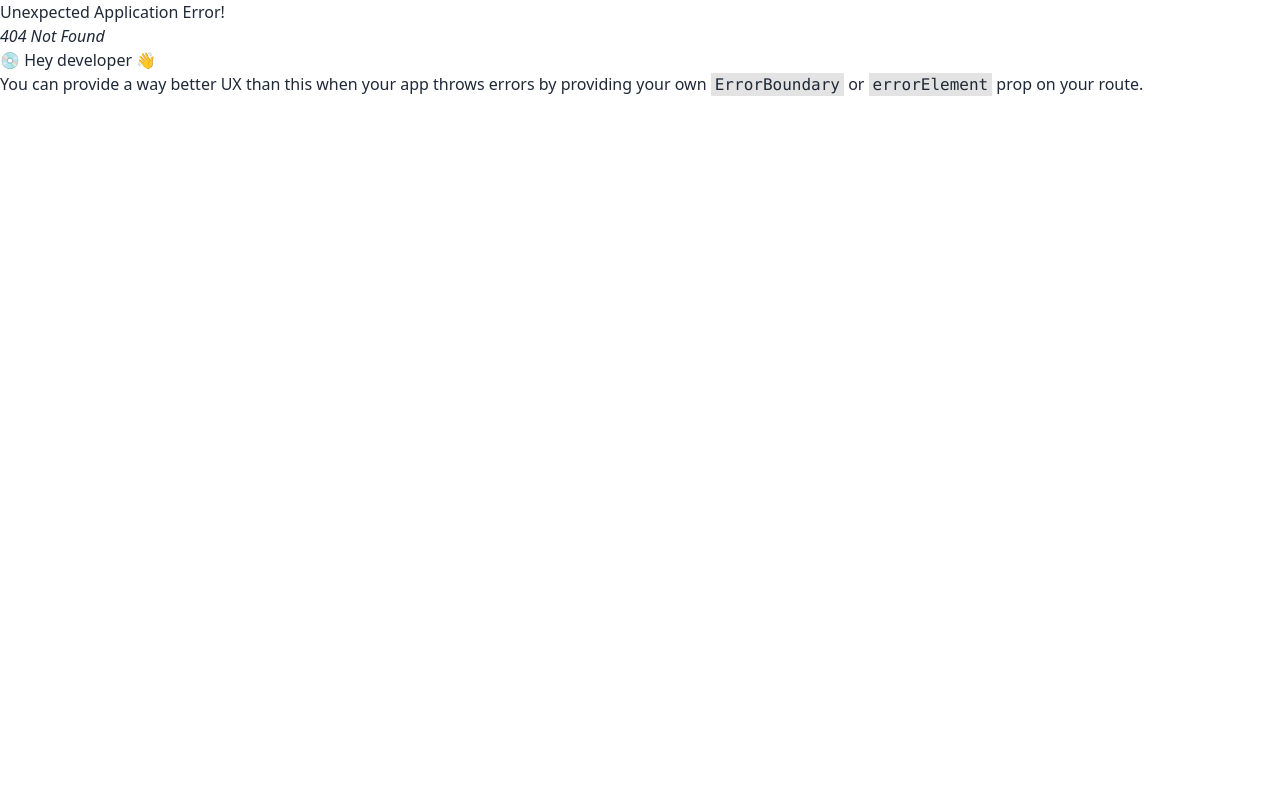
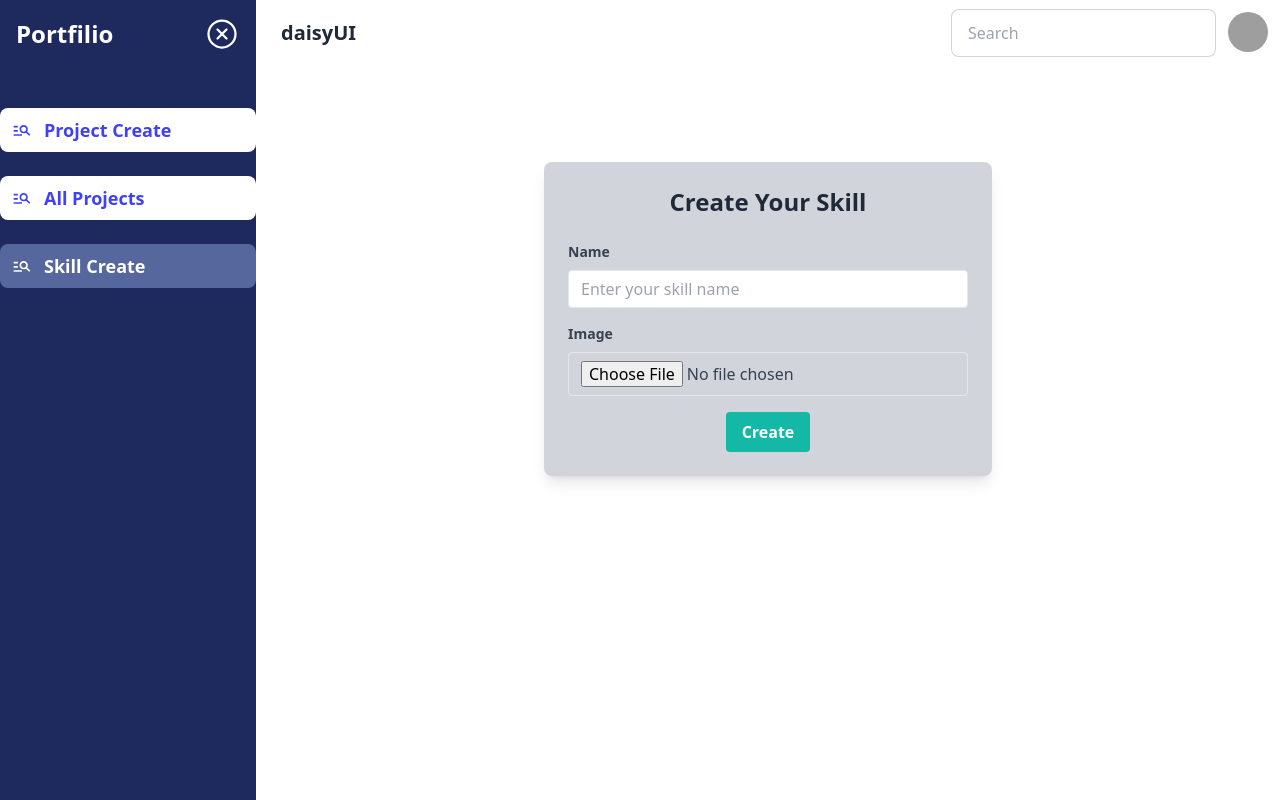
Before and after one commit to ishanrana363/Portfolio-Dashboard, a React (Vite) app: page /dashboard/skill-create in a window 1280 px wide. Before the commit this address had no page. Built offline with nearby package versions, Linux system fonts and the light colour scheme; sample sign-in values are in the browser's storage; grey boxes are pictures that could not be loaded.

Commit message:
skill create done

```diff
--- /dev/null
+++ b/src/apiRequest/skill-api/skillApi.js
@@ -0,0 +1,19 @@
+import { getToken } from "../../helper/sessionHelper";
+import useAxiosPublic from "../../hook/UseAxiosHook";
+
+const axiosPublic = useAxiosPublic();
+
+const config = {
+    headers: {
+        Authorization: getToken(),
+    },
+}
+
+export const createSkillApi = async (payload)=>{
+    let res = await axiosPublic.post(`/skill-create`,payload,config);
+    if (res.data.status === "success") {
+        return res.data.status
+    } else {
+        return false;
+    }
+}
--- /dev/null
+++ b/src/apiRequest/skill-api/skillStore.js
@@ -0,0 +1,42 @@
+import { create } from "zustand";
+import useAxiosPublic from '../../hook/UseAxiosHook';
+import { getToken } from "../../helper/sessionHelper";
+
+
+const useAxios = useAxiosPublic();
+
+
+const config = {
+    headers: {
+        Authorization: getToken(),
+    },
+};
+
+const skillStore = create((set) => ({
+    totalSkillLength: [],
+    totalSkillDataList: [],
+    totalSkillDataApi: async (pageNo, perPage, searchValue) => {
+        let res = await useAxios.get(`/all-project-by-admin/${pageNo}/${perPage}/${searchValue}`,config);
+        if (res.data["status"] === "success") {
+            if (res.data["data"]["0"]["Rows"].length > 0) {
+                set({ totalSkillDataList: res.data["data"]["0"]["Rows"] });
+                set({ totalSkillLength: res.data["data"]["0"]["Total"]["0"]["count"] })
+            } else {
+                return false;
+            }
+        } else {
+            return false;
+        }
+    },
+    singleProjectData : [],
+    singleProjectDataApi: async (id) => {
+        let res = await useAxios.get(`/sigle-project/${id}`, config);
+        if (res.data["status"] === "success") {
+            set({ singleProjectData: res.data["data"]});
+        } else {
+            return false;
+        }
+    },
+}))
+
+export default skillStore;
--- a/src/component/project/AllProject.jsx
+++ b/src/component/project/AllProject.jsx
@@ -165,8 +165,8 @@ const ProjectTable = () => {
                 <div className="mt-5">
                     <nav aria-label="Page navigation example">
                         <ReactPaginate
-                            previousLabel="<"
-                            nextLabel=">"
+                            previousLabel="prev"
+                            nextLabel="next"
                             pageCount={Math.ceil(totalProjectLength / perPage)}
                             marginPagesDisplayed={2}
                             pageRangeDisplayed={5}
--- a/src/component/project/ProjectCreate.jsx
+++ b/src/component/project/ProjectCreate.jsx
@@ -19,9 +19,10 @@ const ProjectCreate = () => {
         const documentation = e.target.documentation.value;
 
         let ImageUrl = '';
-        if (img) {
-            ImageUrl = await uploadImg(img);
+        if (!img?.name) {
+            ImageUrl = ""
         }
+        ImageUrl = await uploadImg(img);
 
         let payload = {
             name,
--- a/src/component/sidebar/Sidebar.jsx
+++ b/src/component/sidebar/Sidebar.jsx
@@ -59,6 +59,19 @@ const Sidebar = () => {
                                 </span>
                             </NavLink>
                         </li>
+                        <li>
+                            <NavLink
+                                to="/dashboard/skill-create"
+                                className={`${pathname==="/dashboard/skill-create" ? ` bg-[#55679C] text-white ` : `bg-white text-[#4040f6]` } px-3 flex py-2 justify-start items-center w-full
+                                hover:shadow-lg hover:shadow-indigo-500/300 hover:bg-indigo-500/100 rounded-lg hover:text-white text-lg my-6 `}
+                                activeClassName="bg-indigo-900 shadow-lg"
+                            >
+                                <MdOutlineManageSearch className='font-bold text-xl' />
+                                <span className={`${isSidebarOpen ? 'block' : 'hidden'}`}>
+                                    <p className='font-bold ml-3 '>Skill Create</p>
+                                </span>
+                            </NavLink>
+                        </li>
                     </ul>
                 </nav>
             </aside>
--- /dev/null
+++ b/src/component/skill/SkillCreate.jsx
@@ -0,0 +1,92 @@
+import { useState } from "react";
+import { createSkillApi } from "../../apiRequest/skill-api/skillApi";
+import { uploadImg } from "../../upload-img/UploadImg";
+import toast, { Toaster } from "react-hot-toast";
+import SpinnerLoader from "../full-screen-loder/Spinner";
+
+const SkillCreate = () => {
+    const [loader, setLoader] = useState(false);
+    const handelSubmit = async (e) => {
+        e.preventDefault();
+        const name = e.target.name.value;
+        let img = e.target.img.files[0];
+
+        let ImageUrl = '';
+        if (!img?.name) {
+            ImageUrl = ""
+        }
+        ImageUrl = await uploadImg(img);
+
+        const payload = {
+            name,
+            img: ImageUrl
+        };
+        setLoader(true)
+        const res = await createSkillApi(payload);
+        setLoader(false)
+        if (res) {
+            toast.success("Skill created successfully")
+        }else{
+            toast.error("Failed to create skill")
+        }
+
+
+    };
+    return (
+        <>
+            <div className=" my-16 " >
+                <div className="flex justify-center  items-center animate-zoom-in">
+                    <div className="w-full max-w-md bg-gray-300 shadow-lg rounded-lg p-6">
+                        <h2 className="text-2xl font-semibold text-center mb-6 animate-fade-in-right ">Create Your Skill</h2>
+                        <form className="" onSubmit={handelSubmit} >
+                            {/* Name */}
+                            <div className="mb-4 animate-fade-in-left ">
+                                <label className="block text-gray-700 text-sm font-bold mb-2" htmlFor="name">
+                                    Name
+                                </label>
+                                <input
+                                    id="name"
+                                    type="text"
+                                    name="name"
+                                    className="appearance-none border rounded w-full py-2 px-3 text-gray-700 leading-tight focus:outline-none focus:ring-2 focus:ring-teal-500"
+                                    placeholder="Enter your skill name"
+                                />
+                            </div>
+
+                            {/* Input Field */}
+                            <div className="mb-4 animate-fade-in-right ">
+                                <label className="block text-gray-700 text-sm font-bold mb-2" htmlFor="img">
+                                    Image
+                                </label>
+                                <input
+                                    id="img"
+                                    type="file"
+                                    name="img"
+                                    className="appearance-none border rounded w-full py-2 px-3 text-gray-700 leading-tight focus:outline-none focus:ring-2 focus:ring-teal-500"
+                                    placeholder="Enter additional info"
+                                />
+                            </div>
+
+                            {/* Submit Button */}
+                            <div className="flex justify-center animate-fade-in-left ">
+                                <button className="bg-teal-500 hover:bg-teal-600 text-white font-bold py-2 px-4 rounded focus:outline-none focus:ring-2 focus:ring-teal-400">
+                                    Create
+                                </button>
+                            </div>
+                        </form>
+                    </div>
+                </div>
+            </div>
+            {
+                loader && (
+                    <div>
+                        <SpinnerLoader></SpinnerLoader>
+                    </div>
+                )
+            }
+            <Toaster position="top-center"></Toaster>
+        </>
+    )
+}
+
+export default SkillCreate
--- /dev/null
+++ b/src/pages/skill/SkillCreatePage.jsx
@@ -0,0 +1,11 @@
+import SkillCreate from "../../component/skill/SkillCreate"
+
+const SkillCreatePage = () => {
+  return (
+    <div>
+      <SkillCreate></SkillCreate>
+    </div>
+  )
+}
+
+export default SkillCreatePage
--- a/src/router/Router.jsx
+++ b/src/router/Router.jsx
@@ -5,6 +5,7 @@ import AllProjectPage from "../pages/project-page/AllProjectPage";
 import LoginFormPage from "../pages/login-form-page/LoginFormPage";
 import RegistrationForm from "../component/registration-form/RegistrationFrom";
 import ProjectUpdatePage from "../pages/project-page/ProjectUpdatePage";
+import SkillCreatePage from "../pages/skill/SkillCreatePage";
 
 // Check if the user is authenticated (i.e., has a token in localStorage)
 const isAuthenticated = () => {
@@ -35,6 +36,10 @@ export const route = createBrowserRouter([
             {
                 path : "project-update/:id",
                 element : <ProjectUpdatePage></ProjectUpdatePage>
+            },
+            {
+                path : "skill-create",
+                element : <SkillCreatePage></SkillCreatePage>
             }
         ],
     },
```
